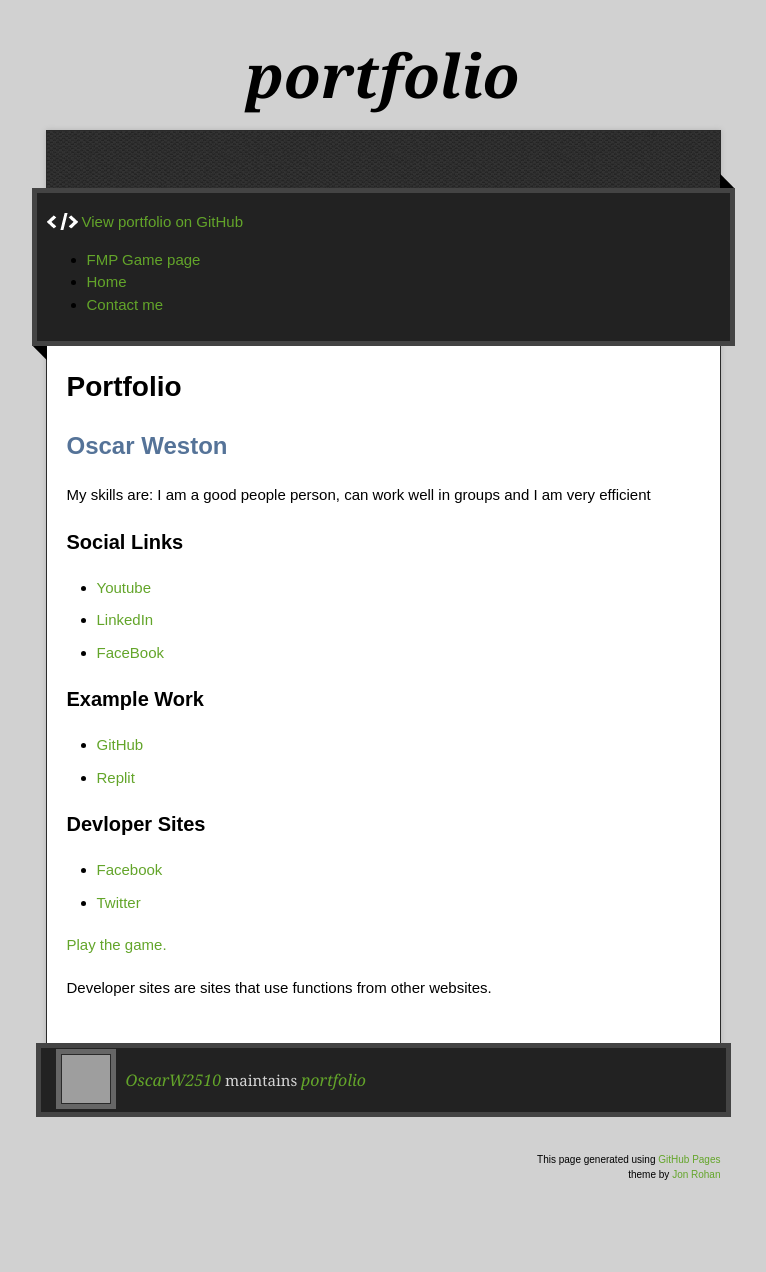
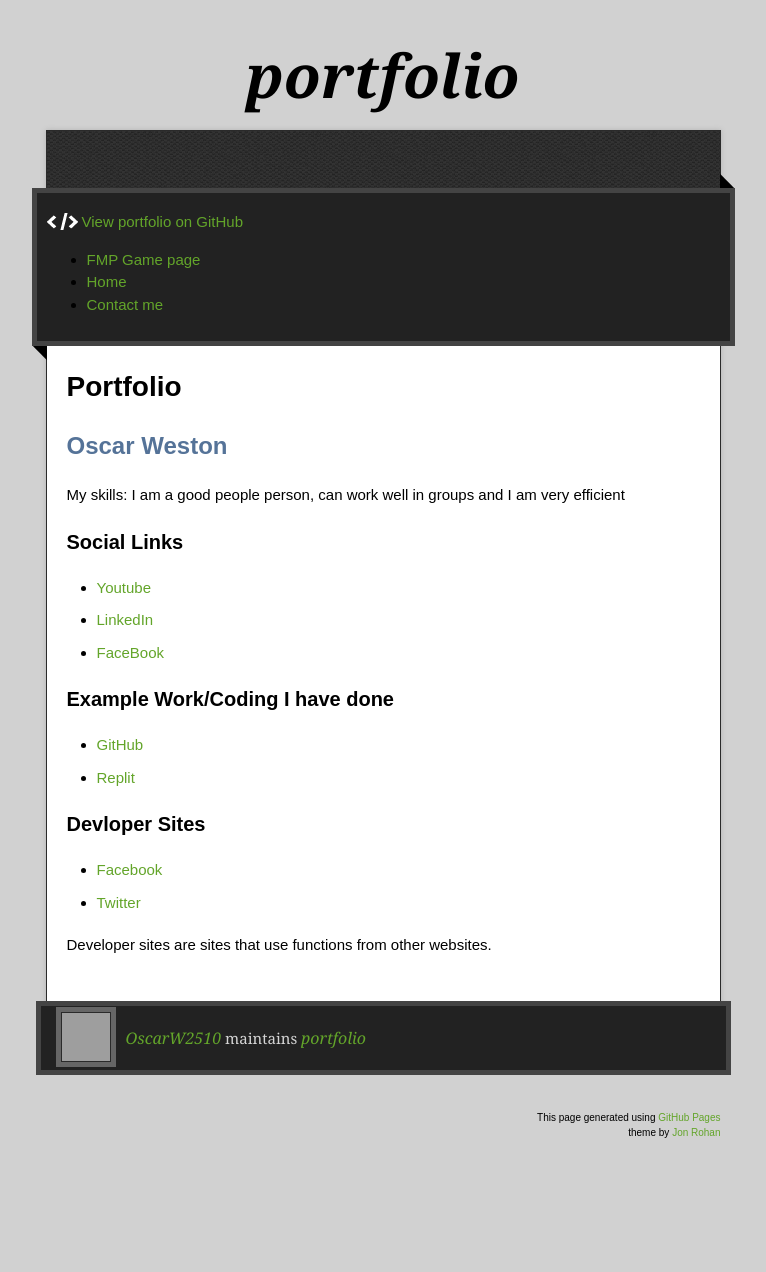
Before and after one commit to OscarW2510/portfolio, a Jekyll site: the page built from index.md, in a window 1280 px wide. Shown: the whole page, without its empty margins (257-1023 px from the left). Built offline with Jekyll 4.4.1, drawn with Linux system fonts in a browser that asks for light colours; our own code applies the rules of GitHub Pages for plain Markdown files; the repository's description, which GitHub fills in, is left out; after the commit the page ends 1230 px from its top, so only the background shows below that; grey boxes are pictures that could not be loaded.

Commit message:
Update index.md

```diff
--- a/index.md
+++ b/index.md
@@ -2,14 +2,14 @@
 
 ## Oscar Weston
 
-My skills are: I am a good people person, can work well in groups and I am very efficient
+My skills: I am a good people person, can work well in groups and I am very efficient
 
 ### Social Links
 - [Youtube](https://www.youtube.com/)
 - [LinkedIn](https://www.linkedin.com/in/oscar-weston-b9756919b/)
 - [FaceBook](https://www.facebook.com/profile.php?id=100008000595622)
 
-### Example Work
+### Example Work/Coding I have done
 - [GitHub](https://github.com/)
 - [Replit](https://repl.it/@OscarWeston25)
 
@@ -17,6 +17,6 @@ My skills are: I am a good people person, can work well in groups and I am very
 - [Facebook](https://developers.facebook.com/)
 - [Twitter](https://developer.twitter.com/)
 
-<a href="game.html"> Play the game. </a>
+
 
 Developer sites are sites that use functions from other websites.
```
